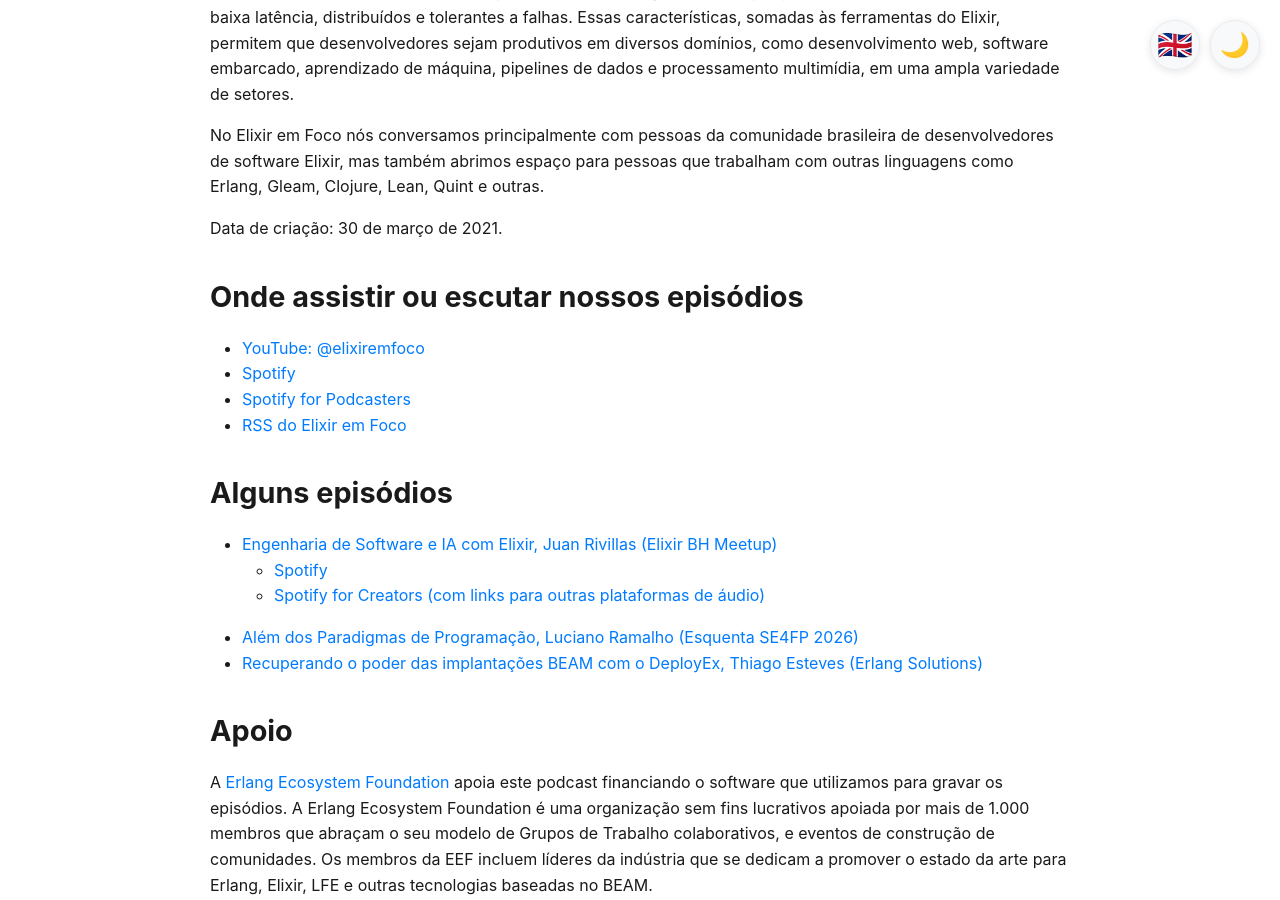
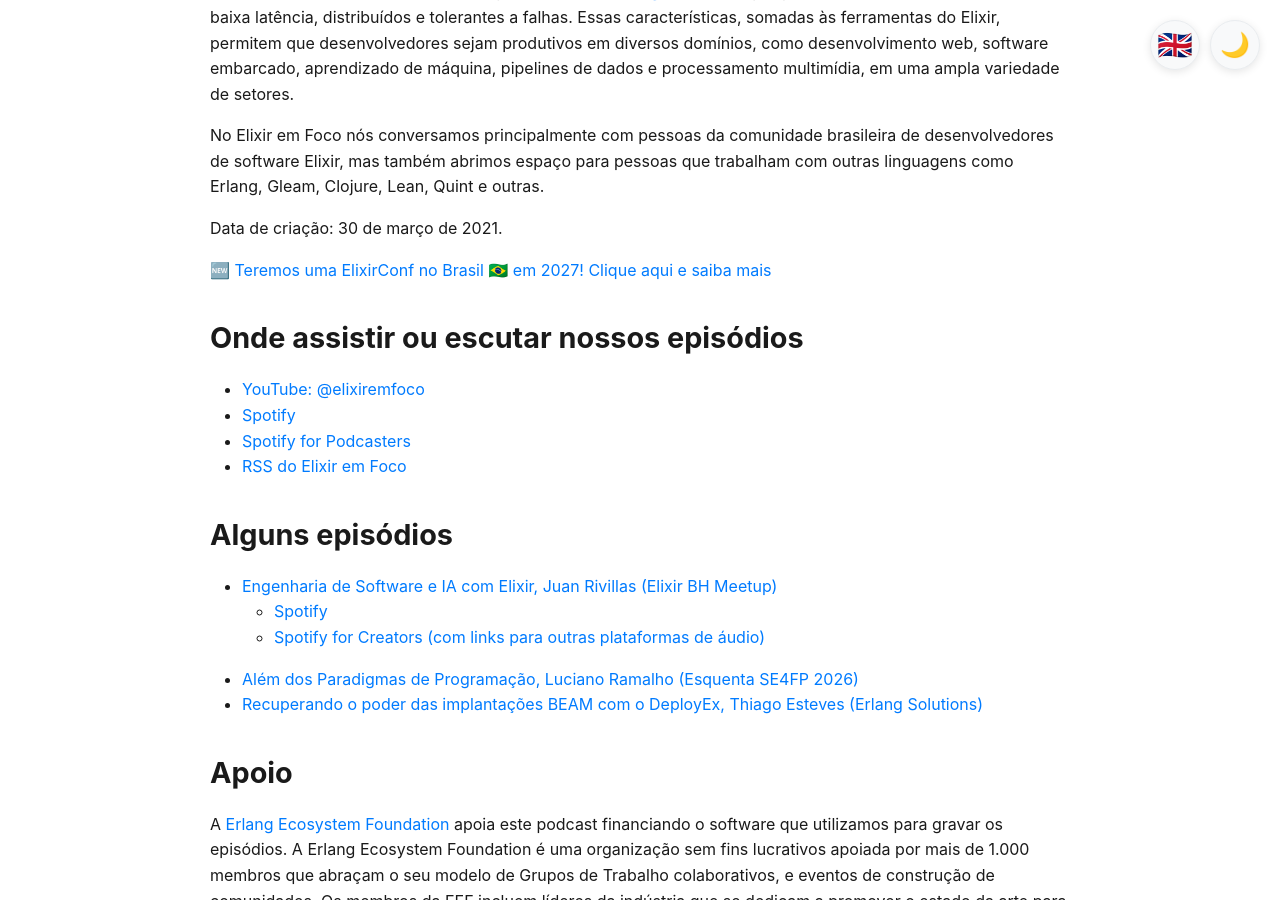
Before and after one commit to ElixiremFoco/elixiremfoco.github.io, a Jekyll site: the page built from index.md, in a window 1280 px wide and 900 px high, scrolled down 545 px. Built offline with Jekyll 4.4.1, drawn with Linux system fonts in a browser that asks for light colours.

Commit message:
Update index.md

```diff
--- a/index.md
+++ b/index.md
@@ -14,6 +14,8 @@
 No Elixir em Foco nós conversamos principalmente com pessoas da comunidade brasileira de desenvolvedores de software Elixir, mas também abrimos espaço para pessoas que trabalham com outras linguagens como Erlang, Gleam, Clojure, Lean, Quint e outras.
 
 Data de criação: 30 de março de 2021.
+
+[🆕 Teremos uma ElixirConf no Brasil 🇧🇷 em 2027! Clique aqui e saiba mais](https://www.elixirconf.com.br)
 
 
 ## Onde assistir ou escutar nossos episódios
```
